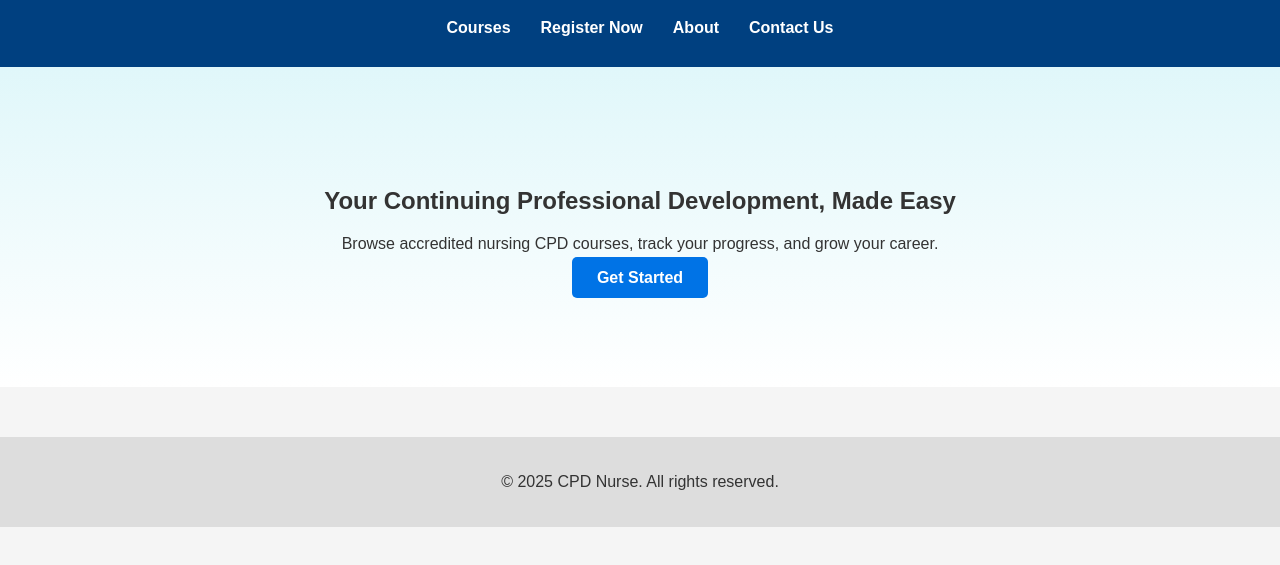
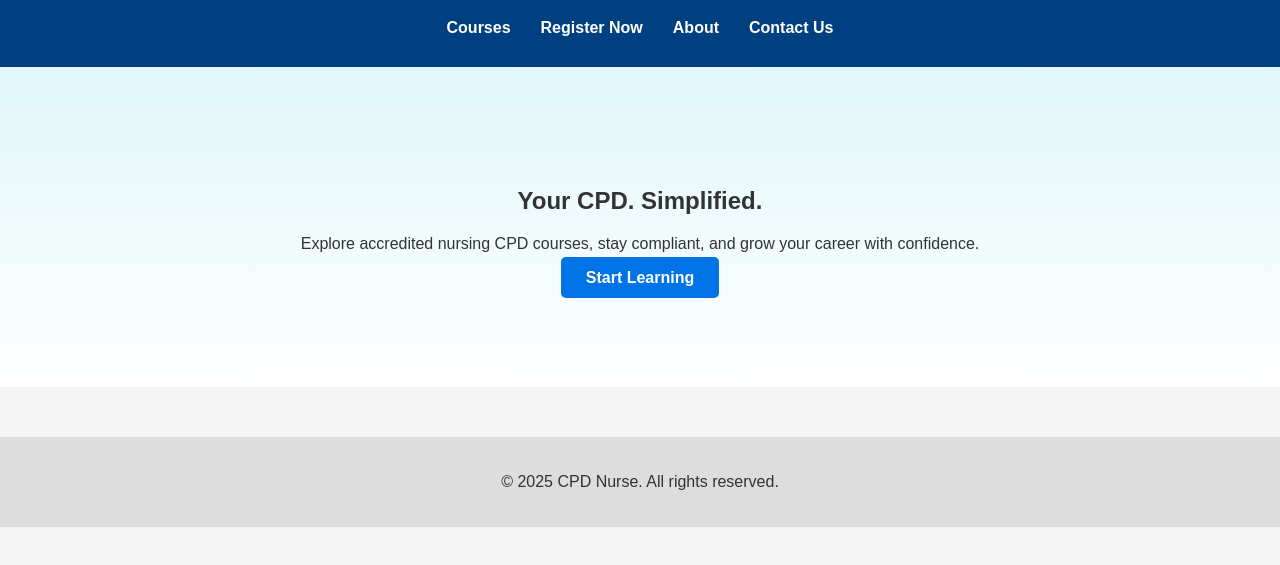
Before and after one commit to jim702655/jim2, a plain HTML site: page index.html in a window 1280 px wide. Shown: the part 81-646 px from the top of the page. Drawn offline with Linux system fonts and the light colour scheme.

Commit message:
Update index.html

```diff
--- a/index.html
+++ b/index.html
@@ -3,12 +3,13 @@
 <head>
   <meta charset="UTF-8" />
   <meta name="viewport" content="width=device-width, initial-scale=1.0"/>
-  <title>Welcome to CPD Nurse</title>
+  <title>CPD Nurse | Nursing Professional Development</title>
   <link rel="stylesheet" href="style.css" />
 </head>
 <body>
   <header>
-    <h1>CPD Nurse</h1>
+    <div class="container">
+      <h1 class="logo">CPD Nurse</h1>
       <nav>
         <ul class="nav">
           <li><a href="courses.html">Courses</a></li>
@@ -17,15 +18,16 @@
           <li><a href="contact.html">Contact Us</a></li>
         </ul>
       </nav>
+    </div>
   </header>
 
-  <main>
   <section class="hero">
-      <h2>Your Continuing Professional Development, Made Easy</h2>
-      <p>Browse accredited nursing CPD courses, track your progress, and grow your career.</p>
-      <a href="register.html" class="cta-button">Get Started</a>
+    <div class="container">
+      <h2>Your CPD. Simplified.</h2>
+      <p>Explore accredited nursing CPD courses, stay compliant, and grow your career with confidence.</p>
+      <a href="register.html" class="cta-button">Start Learning</a>
+    </div>
   </section>
-  </main>
 
   <footer>
     <p>&copy; 2025 CPD Nurse. All rights reserved.</p>
```
Lines whose indentation alone changed are shown as unchanged.
